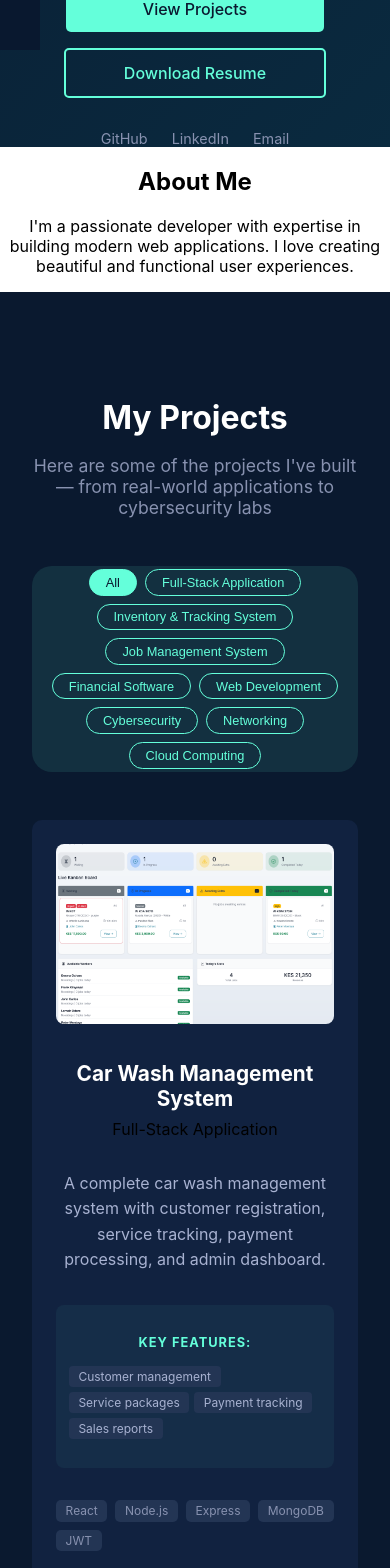
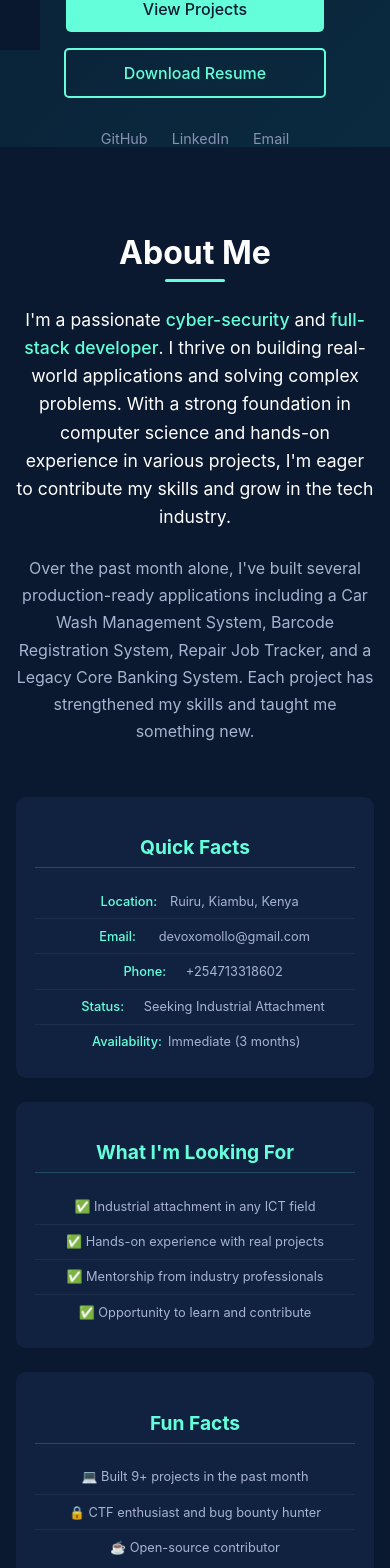
Before and after one commit to Omollodev/devox-portfolio, a React (Create React App) app: page / in a window 390 px wide. Shown: the part 810-2378 px from the top of the page. Built offline with nearby package versions, Linux system fonts and the light colour scheme.

Commit message:
about me section

```diff
--- a/src/components/About.css
+++ b/src/components/About.css
@@ -0,0 +1,191 @@
+.about {
+  padding: 80px 0;
+  background: #0a192f;
+}
+
+.about-container {
+  max-width: 1200px;
+  margin: 0 auto;
+  padding: 0 2rem;
+}
+
+.section-title {
+  font-size: 2.5rem;
+  color: #ffffff;
+  text-align: center;
+  margin-bottom: 3rem;
+  position: relative;
+}
+
+.section-title::after {
+  content: '';
+  position: absolute;
+  bottom: -10px;
+  left: 50%;
+  transform: translateX(-50%);
+  width: 60px;
+  height: 3px;
+  background: #64ffda;
+  border-radius: 2px;
+}
+
+/* Two Column Grid */
+.about-grid {
+  display: grid;
+  grid-template-columns: 1.5fr 1fr;
+  gap: 3rem;
+  align-items: start;
+}
+
+/* LEFT COLUMN - Content */
+.about-content {
+  color: #a8b2d1;
+}
+
+.about-intro {
+  font-size: 1.2rem;
+  color: #ffffff;
+  margin-bottom: 1.5rem;
+  line-height: 1.6;
+}
+
+.about-text {
+  margin-bottom: 1.2rem;
+  line-height: 1.7;
+}
+
+.highlight {
+  color: #64ffda;
+  font-weight: 500;
+}
+
+/* Education Section */
+.about-education {
+  margin-top: 2rem;
+  padding-top: 1.5rem;
+  border-top: 1px solid rgba(100, 255, 218, 0.2);
+}
+
+.about-education h3 {
+  color: #64ffda;
+  font-size: 1.3rem;
+  margin-bottom: 1.2rem;
+}
+
+.education-item {
+  margin-bottom: 1.2rem;
+}
+
+.education-item h4 {
+  color: #ffffff;
+  font-size: 1rem;
+  margin-bottom: 0.3rem;
+}
+
+.institution {
+  color: #8892b0;
+  font-size: 0.85rem;
+}
+
+/* RIGHT COLUMN - Sidebar */
+.about-sidebar {
+  display: flex;
+  flex-direction: column;
+  gap: 1.5rem;
+}
+
+.fact-card {
+  background: #112240;
+  border-radius: 10px;
+  padding: 1.5rem;
+  transition: transform 0.3s ease, box-shadow 0.3s ease;
+}
+
+.fact-card:hover {
+  transform: translateY(-5px);
+  box-shadow: 0 10px 25px rgba(0, 0, 0, 0.2);
+}
+
+.fact-card h3 {
+  color: #64ffda;
+  font-size: 1.2rem;
+  margin-bottom: 1rem;
+  padding-bottom: 0.5rem;
+  border-bottom: 1px solid rgba(100, 255, 218, 0.2);
+}
+
+.fact-list {
+  list-style: none;
+  padding: 0;
+  margin: 0;
+}
+
+.fact-list li {
+  color: #a8b2d1;
+  padding: 0.6rem 0;
+  border-bottom: 1px solid rgba(255, 255, 255, 0.05);
+  font-size: 0.9rem;
+}
+
+.fact-list li:last-child {
+  border-bottom: none;
+}
+
+.fact-label {
+  color: #64ffda;
+  font-weight: 500;
+  display: inline-block;
+  min-width: 100px;
+}
+
+/* Responsive Design */
+@media (max-width: 968px) {
+  .about-grid {
+    grid-template-columns: 1fr;
+    gap: 2rem;
+  }
+
+  .about-sidebar {
+    order: 2;
+  }
+
+  .about-content {
+    order: 1;
+  }
+}
+
+@media (max-width: 768px) {
+  .about {
+    padding: 60px 0;
+  }
+
+  .section-title {
+    font-size: 2rem;
+  }
+
+  .about-intro {
+    font-size: 1.1rem;
+  }
+
+  .fact-card {
+    padding: 1.2rem;
+  }
+
+  .fact-label {
+    min-width: 85px;
+  }
+}
+
+@media (max-width: 480px) {
+  .about-container {
+    padding: 0 1rem;
+  }
+
+  .fact-list li {
+    font-size: 0.8rem;
+  }
+
+  .fact-label {
+    min-width: 75px;
+  }
+}
--- a/src/components/About.js
+++ b/src/components/About.js
@@ -1,14 +1,79 @@
-import React from "react";
-import "./About.css";
+import React from 'react';
+import './About.css';
 
 function About() {
   return (
     <section id="about" className="about">
-      <h2>About Me</h2>
-      <p>
-        I'm a passionate developer with expertise in building modern web applications.
-        I love creating beautiful and functional user experiences.
-      </p>
+      <div className="about-container">
+        <h2 className="section-title">About Me</h2>
+
+        <div className="about-grid">
+          {/* LEFT COLUMN - Content */}
+          <div className="about-content">
+            <p className="about-intro">
+              I'm a passionate <span className="highlight">cyber-security</span> and <span className="highlight">full-stack developer</span>.
+              I thrive on building real-world applications and solving complex problems. With a strong foundation in computer science and hands-on experience in various projects, I'm eager to contribute my skills and grow in the tech industry.
+            </p>
+            <p className="about-text">
+              Over the past month alone, I've built several production-ready applications including a
+              Car Wash Management System, Barcode Registration System, Repair Job Tracker, and a
+              Legacy Core Banking System. Each project has strengthened my skills and taught me
+              something new.
+            </p>
+            {/*
+            <div className="about-education">
+              <h3>🎓 Education</h3>
+              <div className="education-item">
+                <h4>Diploma in Computer Science & Mathematics</h4>
+                <p className="institution">Zetech University 2024 - 2026</p>
+              </div>
+              <div className="education-item">
+                <h4>Cisco Networking Academy</h4>
+                <p className="institution">Networking Basics, CCNA, Cybersecurity | 2022 - 2023</p>
+              </div>
+              <div className="education-item">
+                <h4>Hack The Box Academy</h4>
+                <p className="institution">Bug Bounty Hunter, Penetration Tester, SOC Analyst</p>
+              </div>
+            </div>
+            */}
+          </div>
+
+
+          {/* RIGHT COLUMN - Quick Facts / Contact Info */}
+          <div className="about-sidebar">
+            <div className="fact-card">
+              <h3>Quick Facts</h3>
+              <ul className="fact-list">
+                <li><span className="fact-label"> Location:</span> Ruiru, Kiambu, Kenya</li>
+                <li><span className="fact-label"> Email:</span> devoxomollo@gmail.com</li>
+                <li><span className="fact-label"> Phone:</span> +254713318602</li>
+                <li><span className="fact-label"> Status:</span> Seeking Industrial Attachment</li>
+                <li><span className="fact-label"> Availability:</span> Immediate (3 months)</li>
+              </ul>
+            </div>
+
+            <div className="fact-card">
+              <h3>What I'm Looking For</h3>
+              <ul className="fact-list">
+                <li><span className="fact-icon">✅</span> Industrial attachment in any ICT field</li>
+                <li>✅ Hands-on experience with real projects</li>
+                <li>✅ Mentorship from industry professionals</li>
+                <li>✅ Opportunity to learn and contribute</li>
+              </ul>
+            </div>
+
+            <div className="fact-card">
+              <h3>Fun Facts</h3>
+              <ul className="fact-list">
+                <li>💻 Built 9+ projects in the past month</li>
+                <li>🔒 CTF enthusiast and bug bounty hunter</li>
+                <li>☕ Open-source contributor</li>
+              </ul>
+            </div>
+          </div>
+        </div>
+      </div>
     </section>
   );
 }
--- a/src/components/Projects.js
+++ b/src/components/Projects.js
@@ -5,12 +5,6 @@ import barcodeImg from '../assests/images/projects/barcode-system.jpg';
 import repairTrackerImg from '../assests/images/projects/repair-tracker.jpg';
 import portfolioImg from '../assests/images/projects/portfolio.jpg';
 import bankingImg from '../assests/images/projects/banking-system.png';
-{/*
-import securityLabImg from '../assets/images/projects/security-lab.jpg';
-import siemImg from '../assets/images/projects/siem.jpg';
-import networkImg from '../assets/images/projects/network.jpg';
-import cloudImg from '../assets/images/projects/cloud.jpg';
-*/}
 
 const placeholderImg = 'https://via.placeholder.com/600x340?text=Project+Screenshot';
 
```
